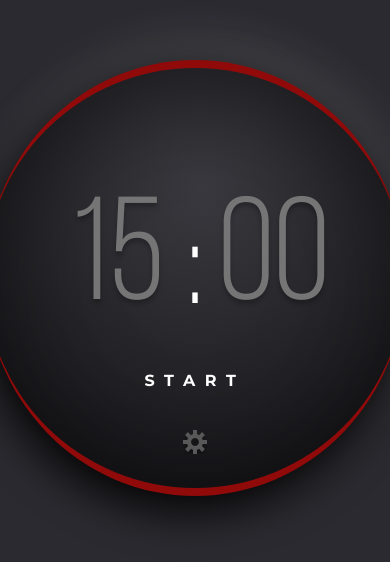
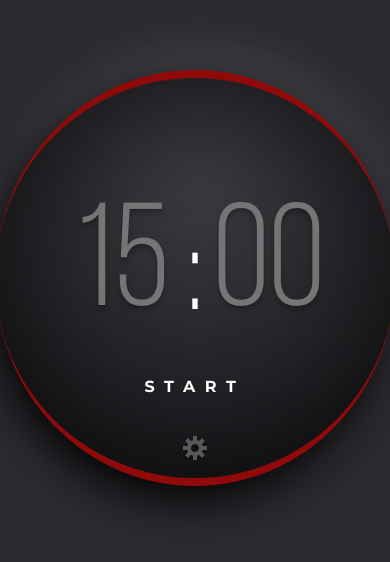
Before and after one commit to Yurii-Shutkin/counter, a plain HTML site: page index.html in a window 390 px wide. Shown: the part 144-706 px from the top of the page. Drawn offline with Linux system fonts and the light colour scheme; files whose address does not match are found by name.

Commit message:
added responsive

```diff
--- a/css/style.css
+++ b/css/style.css
@@ -117,13 +117,13 @@ input::-webkit-inner-spin-button {
     }
 
     .clock-face__border{
-        width: 436px;
-        height: 436px;
+        width: 416px;
+        height: 416px;
     }
 
     .clock-face {
-        width: 420px;
-        height: 420px;
+        width: 400px;
+        height: 400px;
     }
 
     .clock-face__wrap {
```
